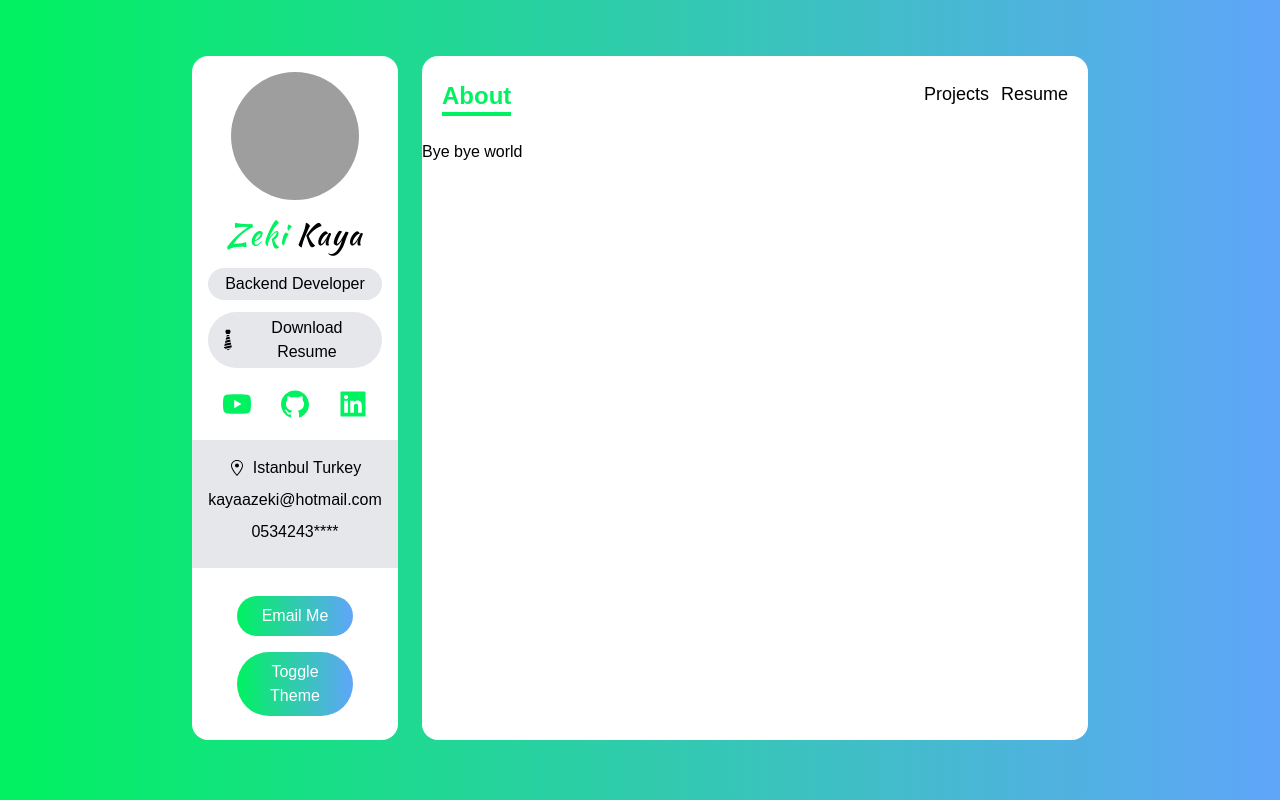
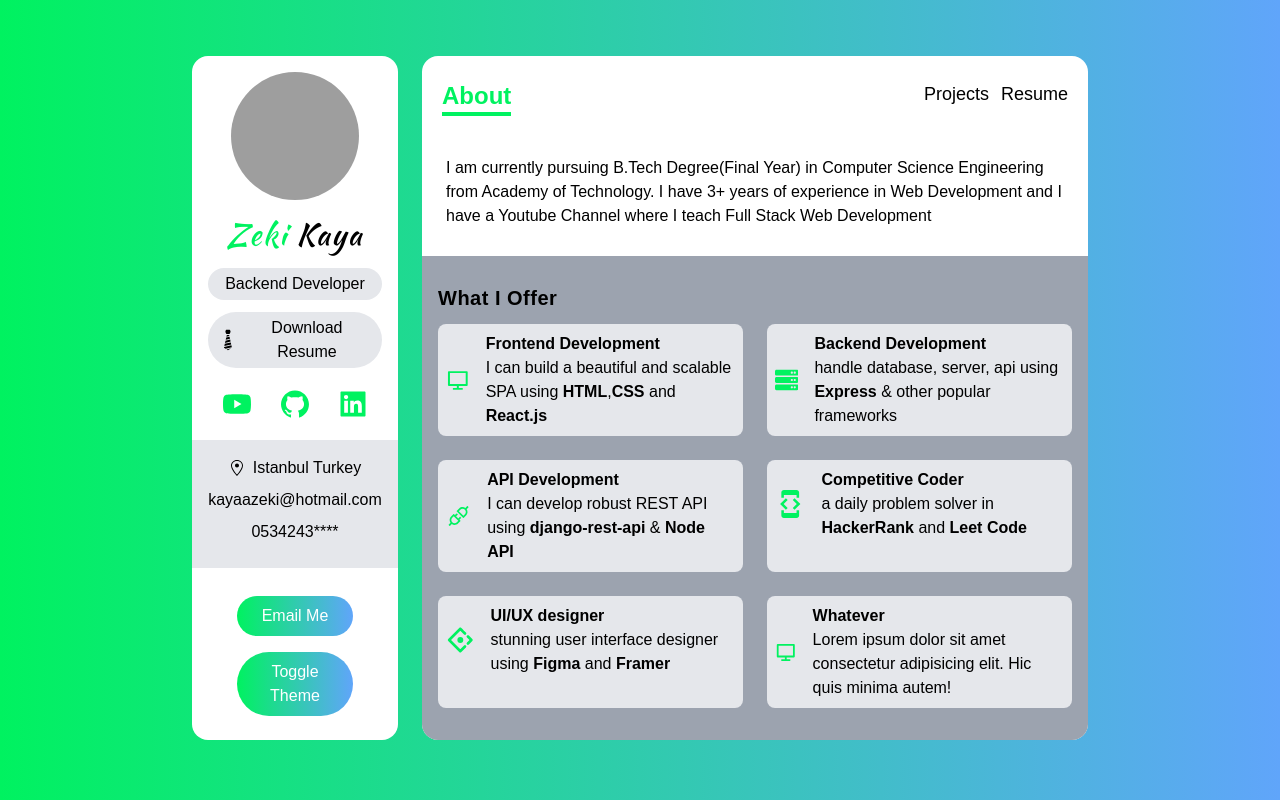
Before and after one commit to zekikayaa/ReactPortfolio, a Next.js app: page / in a window 1280 px wide. Built offline with nearby package versions, Linux system fonts and the light colour scheme; grey boxes are pictures that could not be loaded.

Commit message:
Created ServiceCard component
Design About Page

```diff
--- /dev/null
+++ b/components/ServiceCard.tsx
@@ -0,0 +1,27 @@
+import { FunctionComponent } from "react";
+import { IService } from "../type";
+
+
+const ServiceCard: FunctionComponent<{ service: IService }> = ({
+  service: { Icon, about, title },
+}) => {
+
+ const createMarkup = () =>{
+  return {
+      __html:about
+  }
+
+ }
+
+  return (
+    <div className='flex items-center p-2 space-x-4'>
+         <Icon className='w-12 h-12 text-green' />
+      <div>
+         <h4 className='font-bold' >{title}</h4>
+        <p dangerouslySetInnerHTML={createMarkup()}/>
+      </div>
+    </div>
+  );
+};
+
+export default ServiceCard;
--- a/pages/_app.tsx
+++ b/pages/_app.tsx
@@ -8,7 +8,7 @@ function MyApp({ Component, pageProps }) {
       <div className="col-span-12 p-4 text-center bg-white lg:col-span-3 rounded-2xl">
         <Sidebar></Sidebar>
       </div>
-      <div className="flex flex-col col-span-12 bg-white lg:col-span-9 rounded-2xl">
+      <div className="flex flex-col col-span-12 overflow-hidden bg-white lg:col-span-9 rounded-2xl">
         <Navbar/>
         <Component {...pageProps} />
       </div>
--- a/pages/index.tsx
+++ b/pages/index.tsx
@@ -1,20 +1,45 @@
 import { GetServerSideProps } from "next";
-// import { services } from "../data";
+import { IService } from "../type";
+import ServiceCard from "../components/ServiceCard";
 
-const index = (props) => {
+import { services } from "../data";
+
+const index = (props: { services: IService[] }) => {
   // console.log("----------------------------Client----------------------------");
-  // console.log(props)
 
   return (
-    <div>
-      <h1>Bye bye world</h1>
+    <div className="flex flex-col flex-grow px-6 pt-1">
+      <h5 className="my-3 font-medium">
+        I am currently pursuing B.Tech Degree(Final Year) in Computer Science
+        Engineering from Academy of Technology. I have 3+ years of experience in
+        Web Development and I have a Youtube Channel where I teach Full Stack
+        Web Development
+      </h5>
+      <div
+        className="flex-grow p-4 mt-4 bg-gray-400"
+        style={{ marginLeft: "-1.5rem", marginRight: "-1.5rem" }}
+      >
+        <h6 className="my-3 text-xl font-bold tracking-wide">What I Offer</h6>
+        <div className="grid gap-6 lg:grid-cols-2">
+          {/* {props.services.map((service) => (
+            <div className="bg-gray-200 rounded-lg lg:col-span-1 ">
+              <ServiceCard service={service} />
+            </div>
+          ))} */}
+          {services.map((service) => (
+            <div className="bg-gray-200 rounded-lg lg:col-span-1 ">
+              <ServiceCard service={service} />
+            </div>
+          ))}
+        </div>
+      </div>
     </div>
   );
 };
 
 export default index;
 
- //If ourt data is static we dont need to use getServerSideProps() function
+//If ourt data is static we dont need to use getServerSideProps() function
 // export const getServerSideProps = async (contex: GetServerSideProps) => {
 //   //calculation
 
@@ -33,6 +58,7 @@ export default index;
 // };
 
 
+
 // This functon call once time at the project build beacuse this data static and never change so we dont need call every About page opening
 export const getStaticProps = async (contex: GetServerSideProps) => {
   //calculation
@@ -40,7 +66,7 @@ export const getStaticProps = async (contex: GetServerSideProps) => {
   const res = await fetch("http://localhost:3000/api/services");
   const data = await res.json();
 
-  console.log('getStaticProps Metod')
+  console.log("getStaticProps Metod");
   // console.log("----------------------------Server----------------------------");
   // console.log("SERVER", data);
 
```
